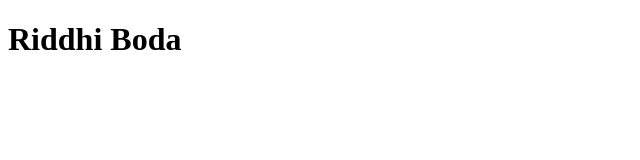
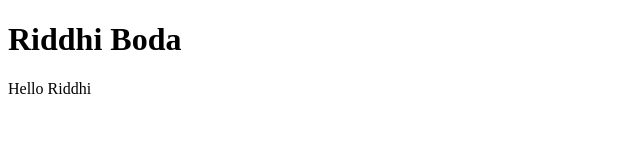
Before and after one commit to Riddhi-Boda/R-NS, a plain HTML site: page index.html in a window 1280 px wide. Shown: the whole page, without its empty margins (0-640 px from the left). Drawn offline with Linux system fonts and the light colour scheme.

Commit message:
Update index.html

```diff
--- a/index.html
+++ b/index.html
@@ -7,5 +7,6 @@
 </head>
 <body>
    <h1>Riddhi Boda</h1>
+   <p>Hello Riddhi</p>
 </body>
 </html>
```
